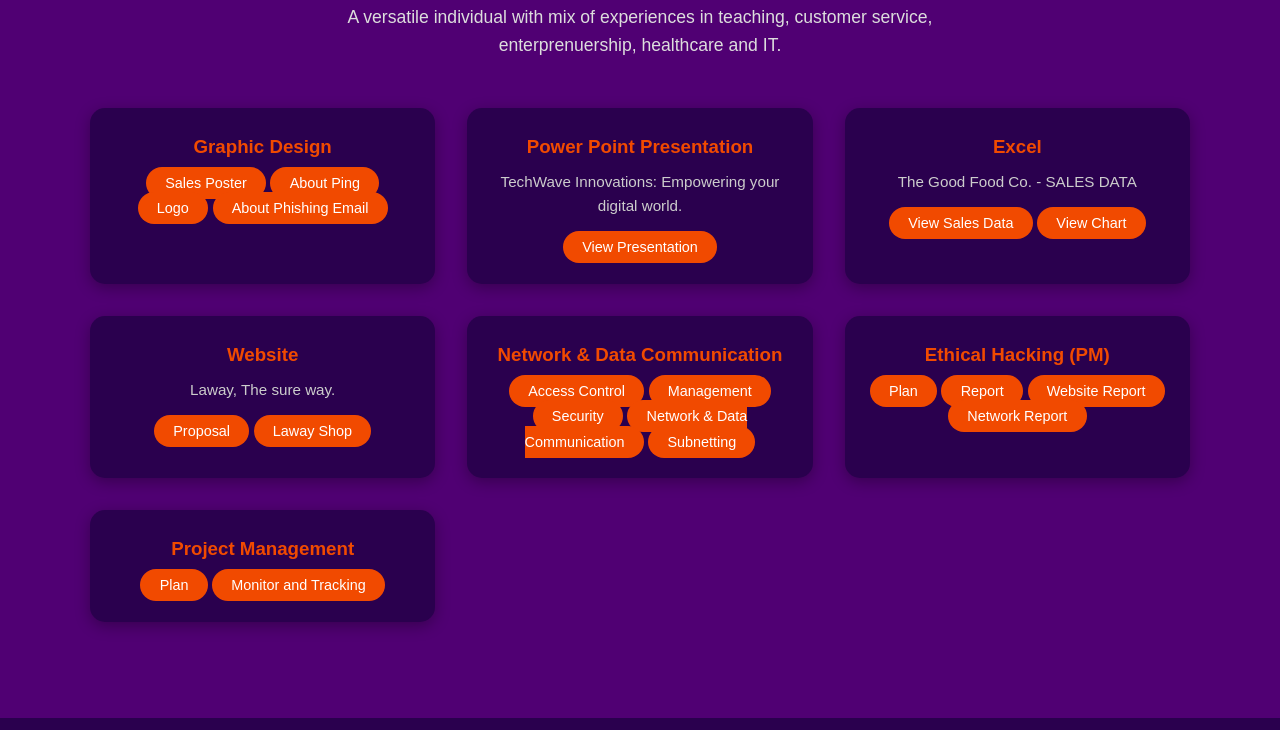
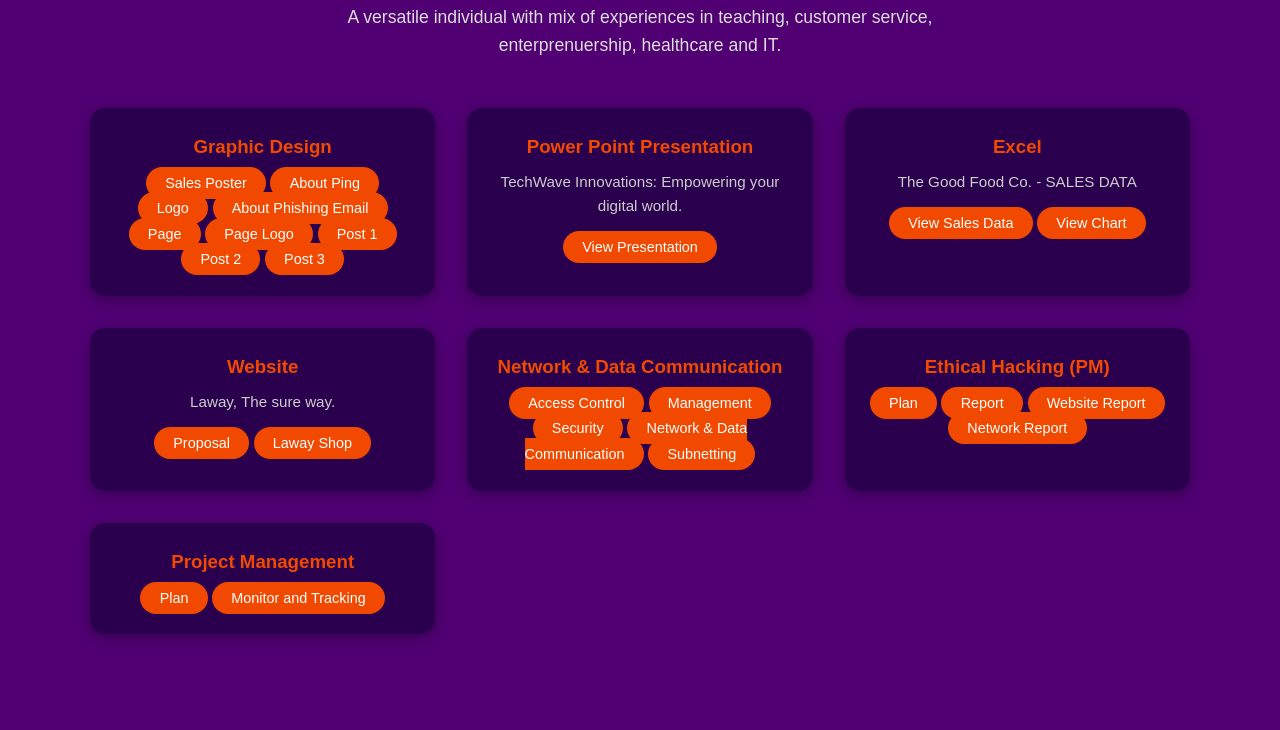
Before and after one commit to seandelll/my-website, a plain HTML site: page index.html in a window 1280 px wide. Shown: the part 165-895 px from the top of the page. Drawn offline with Linux system fonts and the light colour scheme.

Commit message:
After Update

```diff
--- a/index.html
+++ b/index.html
@@ -35,10 +35,13 @@
     <a href="Ping_pros_cons.pdf" target="_blank" class="btn small">About Ping</a>
     <a href="Logo.jpg" target="_blank" class="btn small">Logo</a>
     <a href="Phishing_email.pdf" target="_blank" class="btn small">About Phishing Email</a>
+    <a href="Media_page.png" target="_blank" class="btn small">Page</a>
+    <a href="Page_Logo.jpg" target="_blank" class="btn small">Page Logo</a>
+    <a href="Post_1.jpg" target="_blank" class="btn small">Post 1</a>
+    <a href="Post_2.jpg" target="_blank" class="btn small">Post 2</a>
+    <a href="Post_3.jpg" target="_blank" class="btn small">Post 3</a>
   </div>
 </div>
-
-
 
     <div class="project-card">
         <div class="project-info">
```
Also changed, not shown: Media_page.png (added), Page_Logo.jpg (added), Post_1.jpg (added), Post_2.jpg (added), Post_3.jpg (added).
